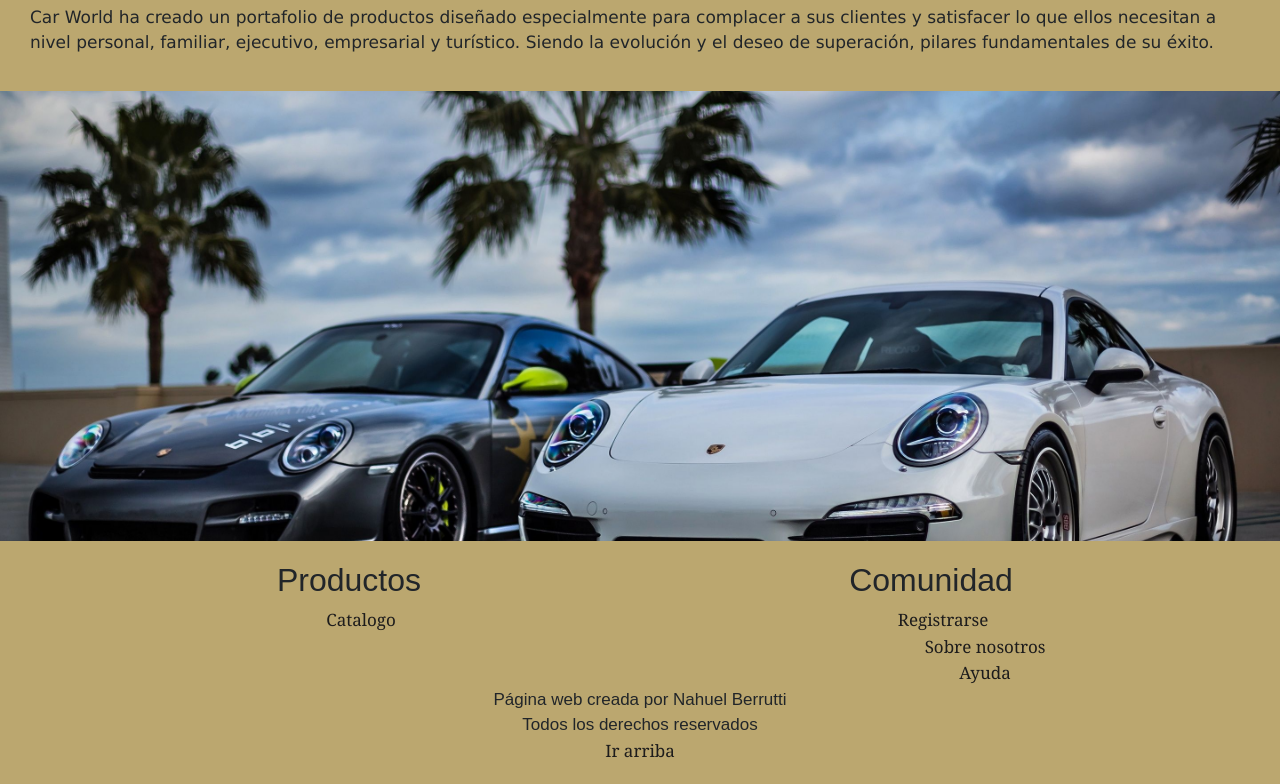
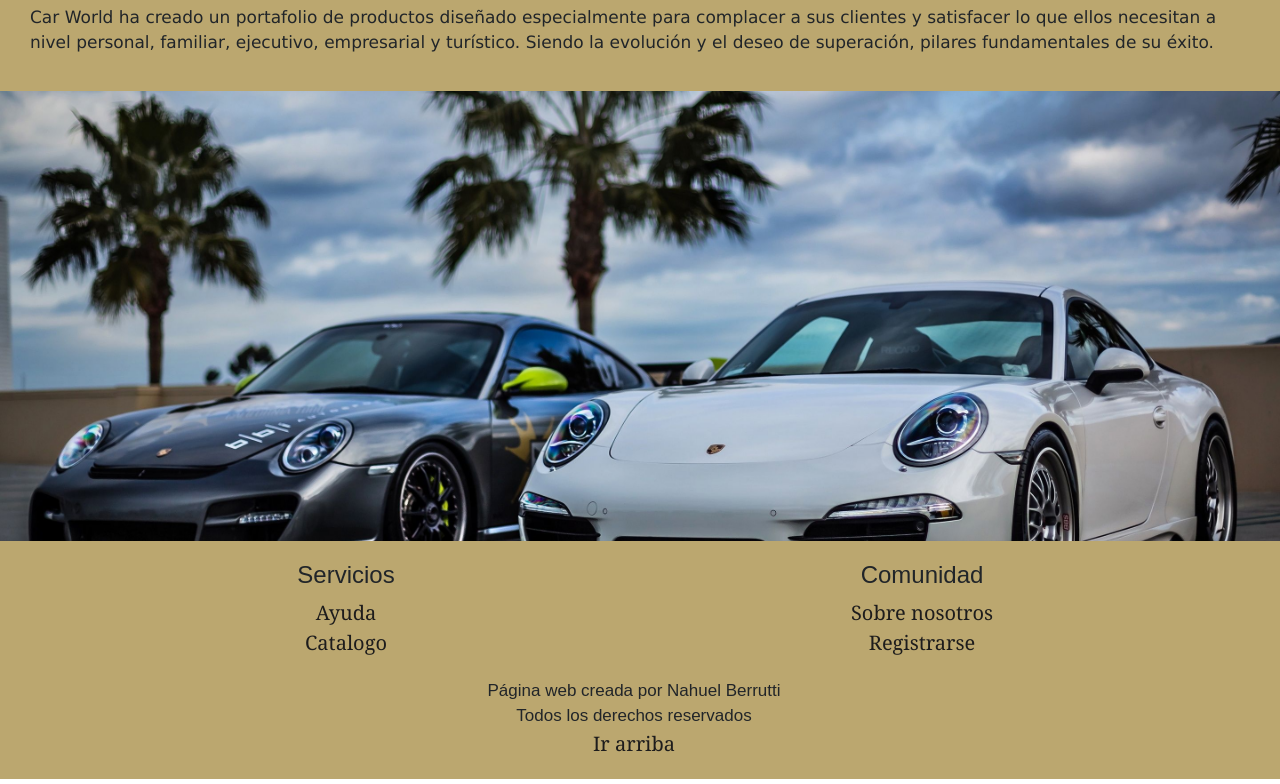
Before and after one commit to nahue05/Desafio-5, a plain HTML site: page index.html in a window 1280 px wide. Shown: the part 945-1729 px from the top of the page. Drawn offline with nearby package versions, Linux system fonts and the light colour scheme.

Commit message:
responsive para la grilla de bootsrap

```diff
--- a/css/main.css
+++ b/css/main.css
@@ -5,6 +5,10 @@
 
 *, ::after, ::before {
     box-sizing: unset !important;
+}
+
+.row {
+    margin-right: 0;
 }
 /*responsive 320*/
 @media screen and (min-width:320px){
@@ -93,7 +97,17 @@
         height: 450px;
         width: 100%;
         background-position: center;
-
+    }
+    .footer h2 {
+        font-size: 18px;
+    }
+
+    .footer a {
+        font-size: 15px;
+
+    }
+    .indexfooter-linkreg {
+        padding-bottom: 20px;
     }
     /*registrarse*/
     .reg-navegador ul {
@@ -585,6 +599,19 @@
         background-position: center;
     }
 
+    .footer h2 {
+        font-size: 20px;
+    }
+
+    .footer a {
+        font-size: 18px;
+
+    }
+    .indexfooter-linkreg {
+        padding-bottom: 20px;
+    }
+
+
     /*registrarse*/
 
         .reg-navegador ul {
@@ -1155,15 +1182,19 @@
         background-position: center;
 
     }
-
-    .linknosotros-footer {
-        padding-left: 690px;
-
-    }
-    .linkayuda-footer {
-        padding-left: 690px;
-
-    }
+    .footer h2 {
+        font-size: 24px;
+    }
+
+    .footer a {
+        font-size: 20px;
+
+    }
+    .indexfooter-linkreg {
+        padding-bottom: 20px;
+    }
+
+
     /*registrarse*/
 
     .reg-navegador ul {
--- a/index.html
+++ b/index.html
@@ -76,22 +76,20 @@
         <div class="container">
             <div class="row">
                 <div class="col">
-                    <h2>Productos</h2>
+                    <h2>Servicios</h2>
                 </div>
                 <div class="col">
                     <h2>Comunidad</h2>
                 </div>
 
-                <div class="row">
-                    <div class="col-6">
-                        <a href="./pages/catalogo.html" class="links">Catalogo</a>
-                    </div>
-                    <div class="col">
-                        <a href="./pages/registrarse.html" class="links">Registrarse</a>
-                    </div>
-                </div>
+
 
                 <div class="row">
+                    <div class="col">
+                        <a href="./pages/ayuda.html" class="links linkayuda-footer">Ayuda</a>
+
+                    </div>
+
                     <div class="col">
                         <a href="./pages/nosotros.html" class="links linknosotros-footer">Sobre nosotros</a>
                     </div>
@@ -100,10 +98,15 @@
 
                 <div class="row">
                     <div class="col">
-                        <a href="./pages/ayuda.html" class="links linkayuda-footer">Ayuda</a>
+                        <a href="./pages/catalogo.html" class="links">Catalogo</a>
                     </div>
+                    <div class="col indexfooter-linkreg">
+                        <a href="./pages/registrarse.html" class="links">Registrarse</a>
+                    </div>
+                </div>
 
-                </div>
+
+
 
             </div>
 
```
